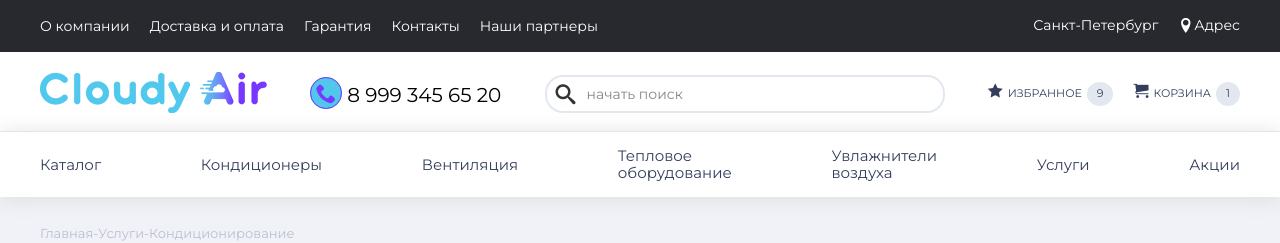
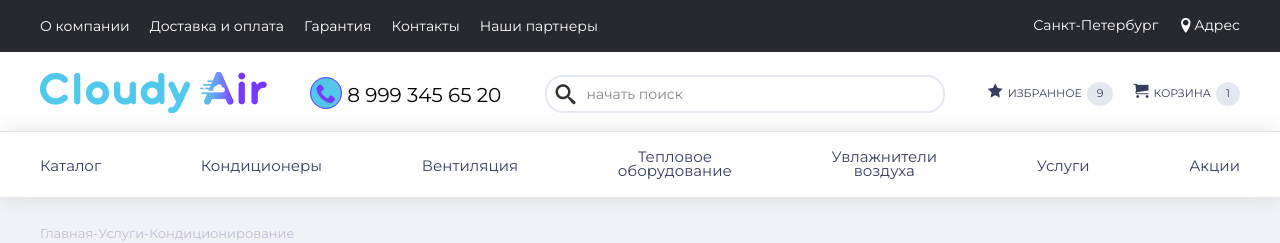
Before and after one commit to MaxVectorman/CloudyAir, a plain HTML site: page index.html in a window 1280 px wide. Shown: the top 243 px of the page. Drawn offline with Linux system fonts and the light colour scheme; files whose address does not match are found by name.

Commit message:
fix menu

```diff
--- a/sass/style.sass
+++ b/sass/style.sass
@@ -194,8 +194,8 @@ body
 		display: flex
 		align-items: center
 	&__link
-		align-items: center
-		line-height: 16px
+		text-align: center
+		line-height: 10px
 		color: #343e5c
 		font-family: $font-family
 		font-size: 15px
```
Also changed, not shown: css/style.css, 1 other file.
